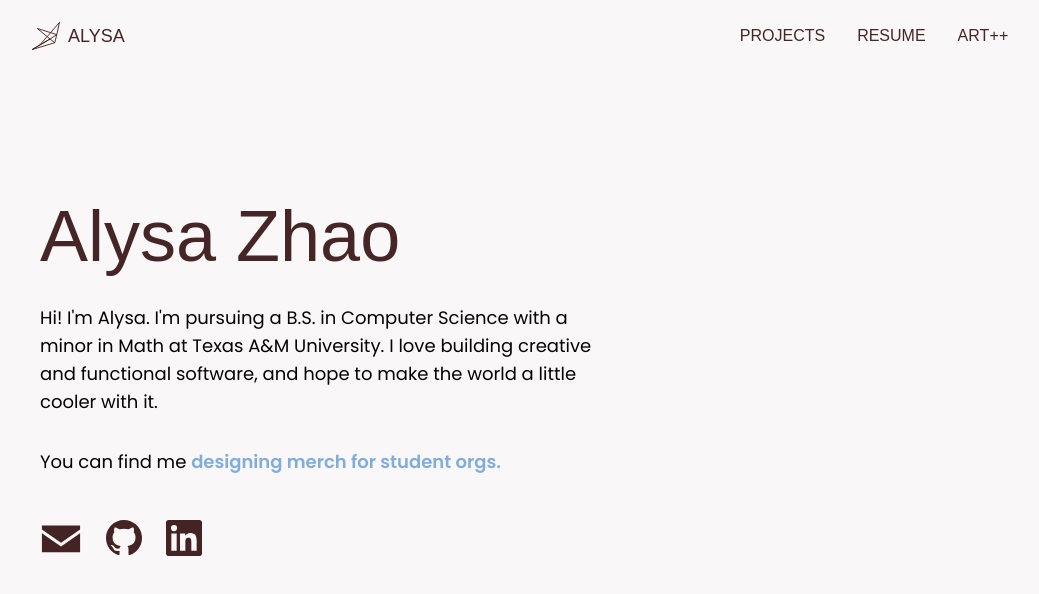
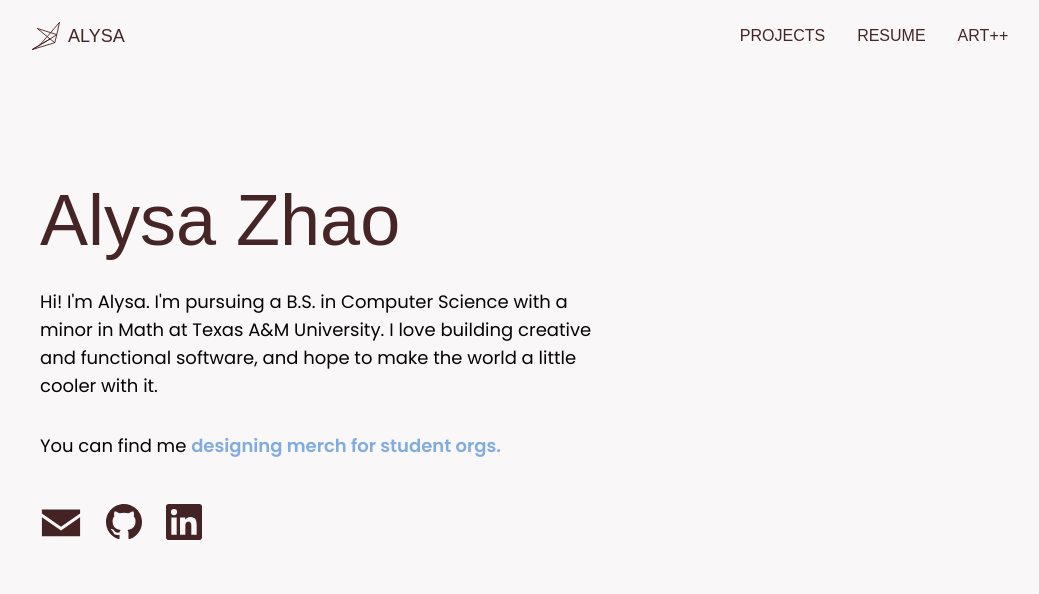
Before and after one commit to llysi/personal-portfolio, a Next.js app: page / in a window 1280 px wide. Shown: the top 594 px of the page, without its empty margins (120-1159 px from the left). Built offline with nearby package versions, Linux system fonts and the light colour scheme; a web font is replaced by a local one.

Commit message:
move title slightly higher

```diff
--- a/src/components/Hero.tsx
+++ b/src/components/Hero.tsx
@@ -3,7 +3,7 @@ import RotatingText from './RotatingText'
 
 export default function Hero() {
     return (
-        <section className="flex items-start justify-start pt-32 px-4" style={{ minHeight: 'calc(100vh - 128px)' }}>
+        <section className="flex items-start justify-start pt-28 px-4" style={{ minHeight: 'calc(100vh - 128px)' }}>
         {/* TODO: Add background gradient */}
 
         <div className="text-left space-y-8 w-full">
```
